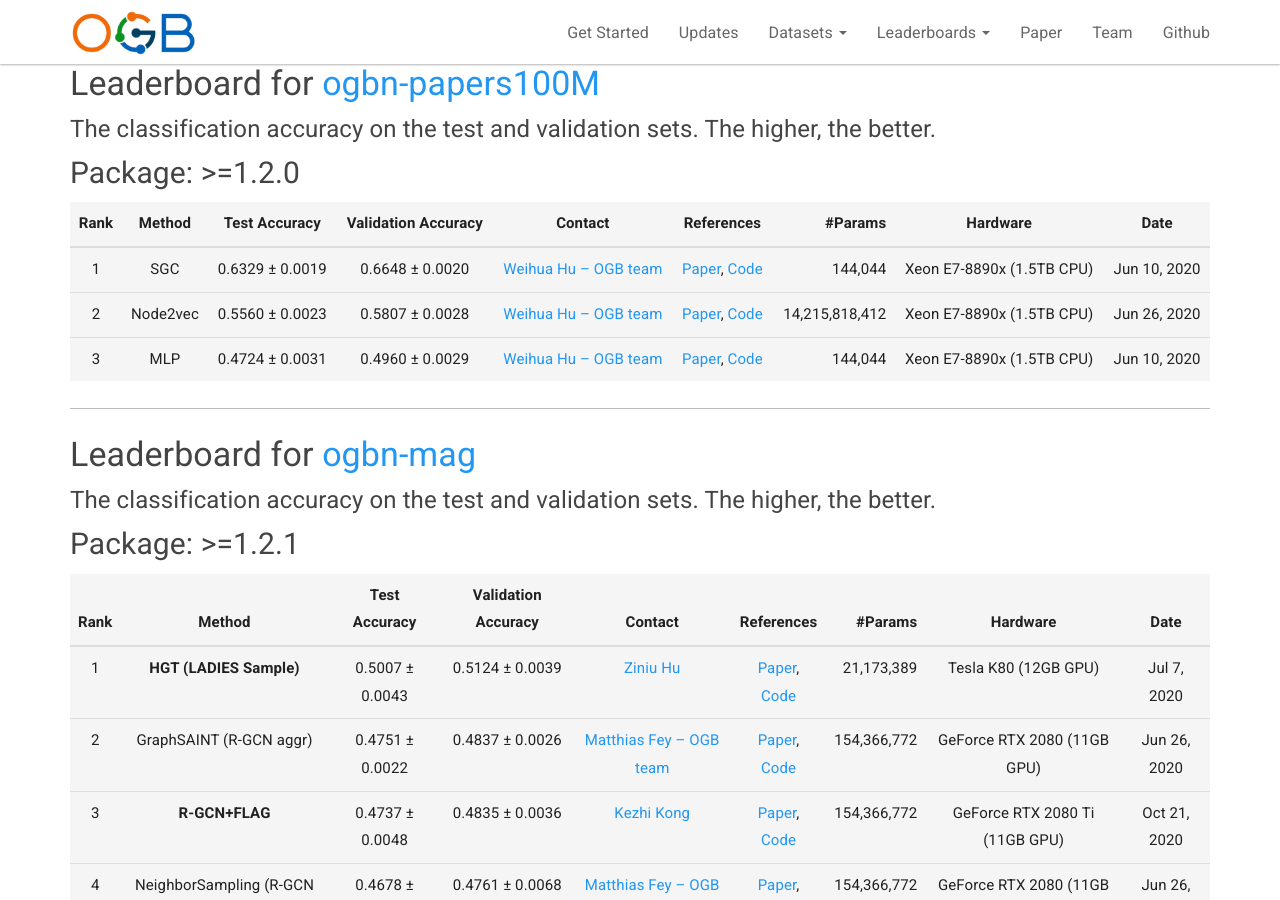
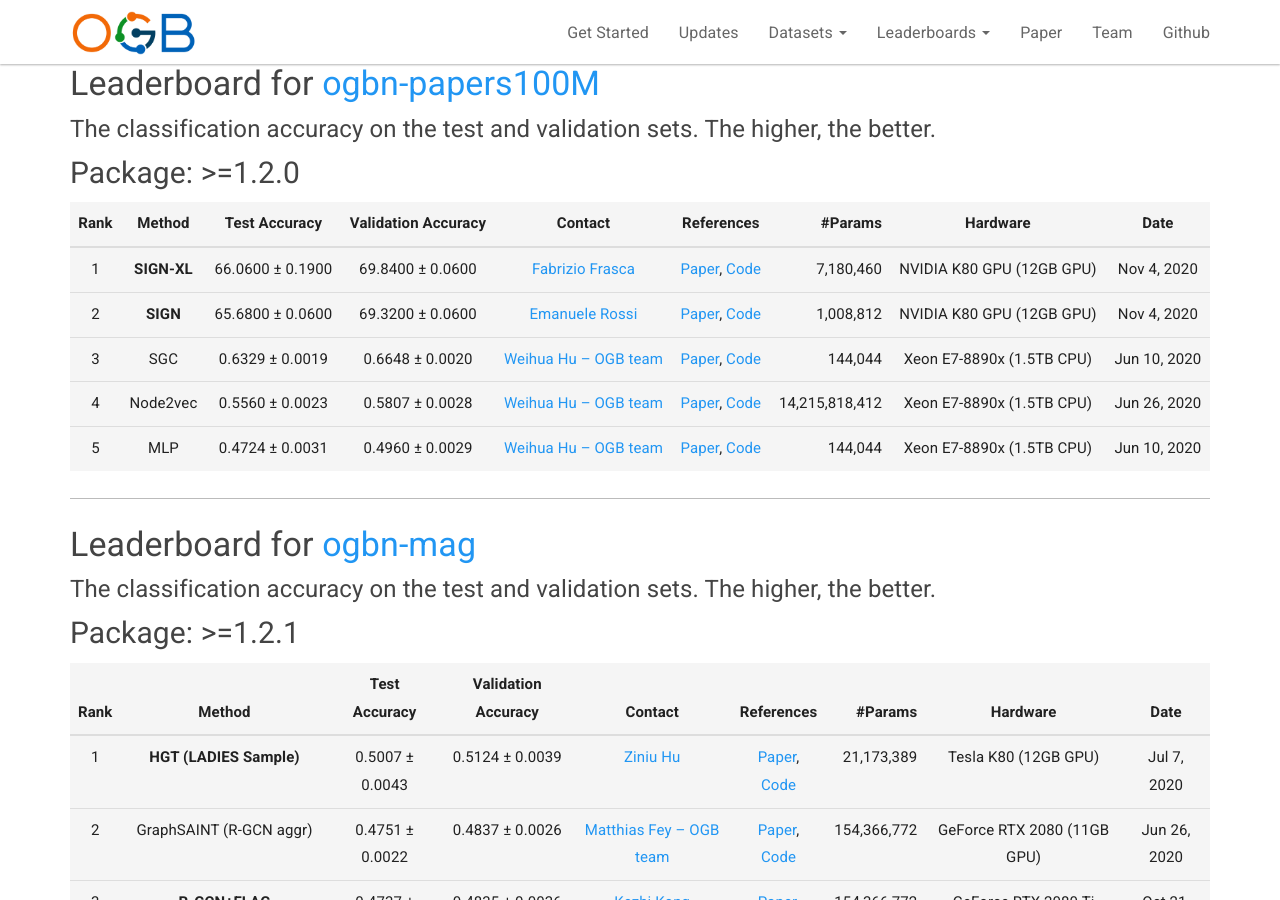
Before and after one commit to snap-stanford/ogb-web, a Jekyll site: the page built from _docs/leaderboard/leader_nodeprop.md, in a window 1280 px wide and 900 px high, scrolled down 5667 px. Built offline with Jekyll 4.4.1, drawn with Linux system fonts in a browser that asks for light colours.

Commit message:
updateleaderboard

```diff
--- a/_docs/leaderboard/leader_nodeprop.md
+++ b/_docs/leaderboard/leader_nodeprop.md
@@ -127,9 +127,11 @@ The **bold** method name indicates that the implementation is **official** (by t
 
 | Rank  | Method | Test Accuracy | Validation Accuracy | Contact | References | #Params | Hardware | Date
 |:----:|:-----:|:------:|:-----:|:-----:|:-----:|-----:|:-----:|:-----:|
-|  1  |  SGC  | 0.6329 ± 0.0019   | 0.6648 ± 0.0020 | [Weihua Hu -- OGB team](mailto:weihuahu@cs.stanford.edu) | [Paper](https://arxiv.org/abs/1902.07153), [Code](https://github.com/snap-stanford/ogb/tree/master/examples/nodeproppred/papers100M) | 144,044 | Xeon E7-8890x (1.5TB CPU) | Jun 10, 2020 |
-|  2  |  Node2vec  | 0.5560 ± 0.0023   | 0.5807 ± 0.0028 | [Weihua Hu -- OGB team](mailto:weihuahu@cs.stanford.edu) | [Paper](https://arxiv.org/abs/1607.00653), [Code](https://github.com/snap-stanford/ogb/tree/master/examples/nodeproppred/papers100M) | 14,215,818,412 | Xeon E7-8890x (1.5TB CPU) | Jun 26, 2020 |
-|  3  |  MLP  | 0.4724 ± 0.0031   | 0.4960 ± 0.0029 | [Weihua Hu -- OGB team](mailto:weihuahu@cs.stanford.edu) | [Paper](https://arxiv.org/abs/2005.00687), [Code](https://github.com/snap-stanford/ogb/tree/master/examples/nodeproppred/papers100M) | 144,044 | Xeon E7-8890x (1.5TB CPU) | Jun 10, 2020 |
+|  1  |  **SIGN-XL**  | 66.0600 ± 0.1900   | 69.8400 ± 0.0600 |[Fabrizio Frasca](mailto:ffrasca@twitter.com) | [Paper](https://arxiv.org/abs/2004.11198), [Code](https://github.com/twitter-research/sign) | 7,180,460 | NVIDIA K80 GPU (12GB GPU) | Nov 4, 2020 |
+|  2  |  **SIGN**  | 65.6800 ± 0.0600   | 69.3200 ± 0.0600 |[Emanuele Rossi](mailto:emanuele.rossi1909@gmail.com) | [Paper](https://arxiv.org/abs/2004.11198), [Code](https://github.com/twitter-research/sign) | 1,008,812 | NVIDIA K80 GPU (12GB GPU) | Nov 4, 2020 |
+|  3  |  SGC  | 0.6329 ± 0.0019   | 0.6648 ± 0.0020 | [Weihua Hu -- OGB team](mailto:weihuahu@cs.stanford.edu) | [Paper](https://arxiv.org/abs/1902.07153), [Code](https://github.com/snap-stanford/ogb/tree/master/examples/nodeproppred/papers100M) | 144,044 | Xeon E7-8890x (1.5TB CPU) | Jun 10, 2020 |
+|  4  |  Node2vec  | 0.5560 ± 0.0023   | 0.5807 ± 0.0028 | [Weihua Hu -- OGB team](mailto:weihuahu@cs.stanford.edu) | [Paper](https://arxiv.org/abs/1607.00653), [Code](https://github.com/snap-stanford/ogb/tree/master/examples/nodeproppred/papers100M) | 14,215,818,412 | Xeon E7-8890x (1.5TB CPU) | Jun 26, 2020 |
+|  5  |  MLP  | 0.4724 ± 0.0031   | 0.4960 ± 0.0029 | [Weihua Hu -- OGB team](mailto:weihuahu@cs.stanford.edu) | [Paper](https://arxiv.org/abs/2005.00687), [Code](https://github.com/snap-stanford/ogb/tree/master/examples/nodeproppred/papers100M) | 144,044 | Xeon E7-8890x (1.5TB CPU) | Jun 10, 2020 |
 
 
 
```
